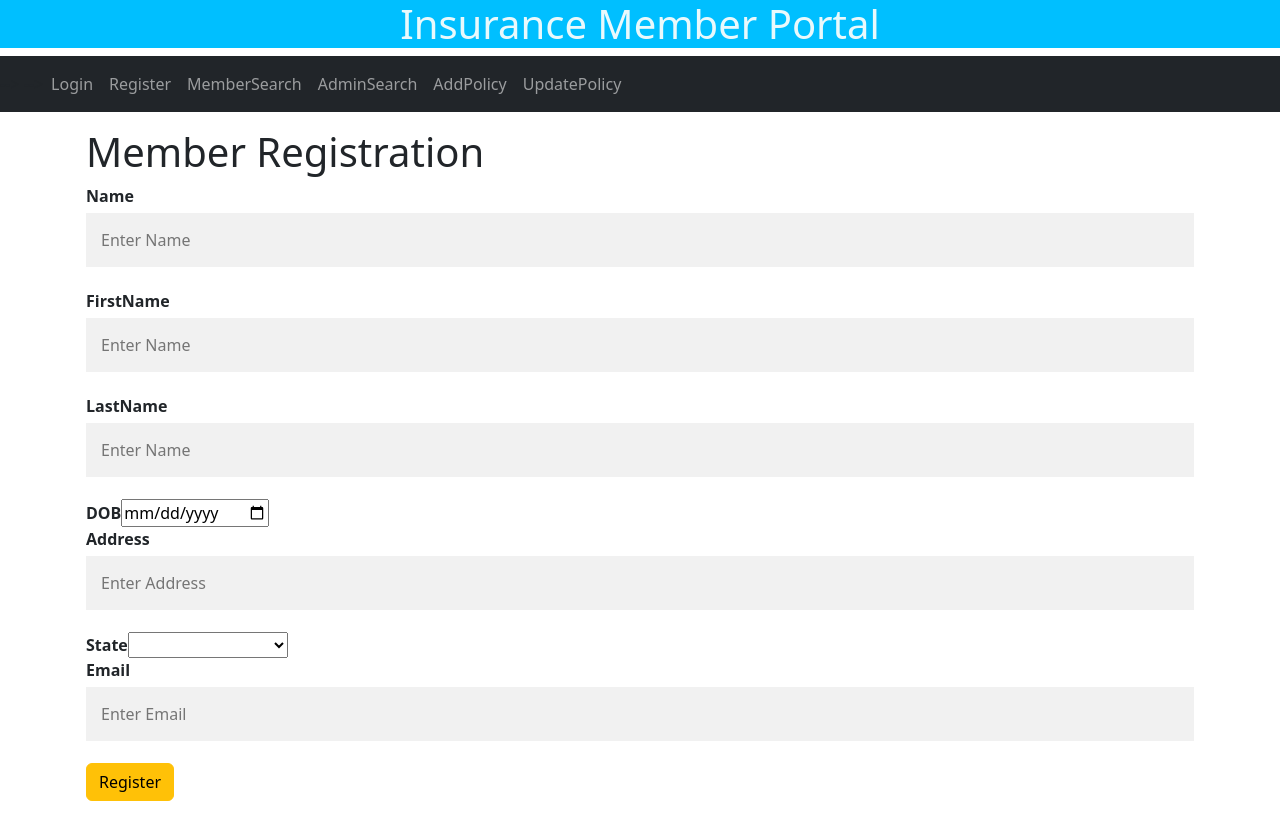
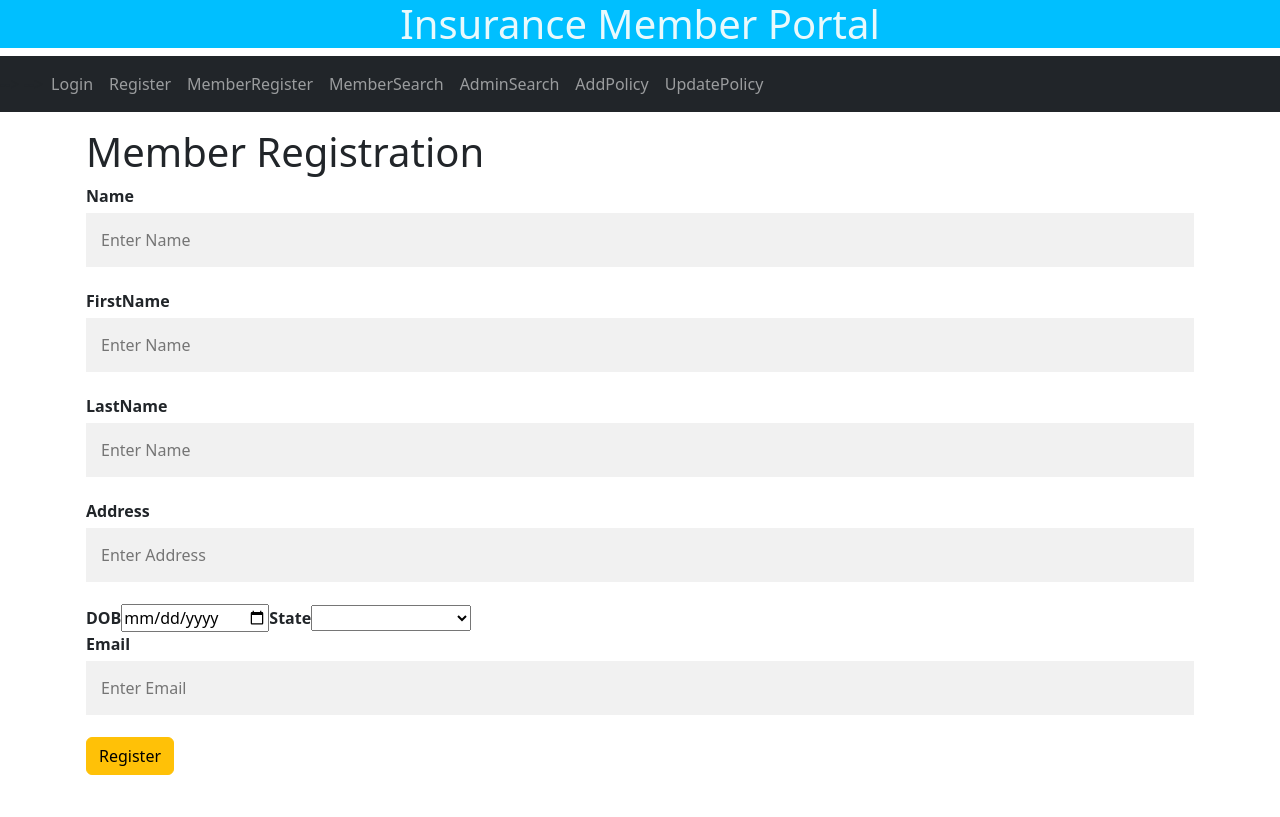
Before and after one commit to sushmagnt9/PolicySubmissionUICode, an Angular app: page /member in a window 1280 px wide. Built offline with nearby package versions, Linux system fonts and the light colour scheme.

Commit message:
css memberregister

```diff
--- a/src/app/member/member.component.html
+++ b/src/app/member/member.component.html
@@ -13,15 +13,16 @@
             <input type="text" placeholder="Enter Name" name="lastname" #lastname="ngModel" required [(ngModel)]="user.lastName">
             <div *ngIf="lastname.errors?.['required'] && lastname.touched" class="text-danger">LastName is Required.</div>
 
-            <label for="DOB"><b>DOB</b></label>
-            <input type="date" placeholder="Enter DOB" name="dob" #dob="ngModel" required [(ngModel)]="user.dob">
-            <div *ngIf="dob.errors?.['required'] && dob.touched" class="text-danger">DOB is Required.</div>
-
             <div>
             <label for="Address"><b>Address</b></label>
             <input type="text" placeholder="Enter Address" name="address" #address="ngModel" required [(ngModel)]="user.address">
             <div *ngIf="address.errors?.['required'] && address.touched" class="text-danger">Address is Required.</div>
             </div>
+
+            <div>
+              <label for="DOB"><b>DOB</b></label>
+            <input type="date" placeholder="Enter DOB" name="dob" #dob="ngModel" required [(ngModel)]="user.dob">
+            <div *ngIf="dob.errors?.['required'] && dob.touched" class="text-danger">DOB is Required.</div>
 
             <label for="State"><b>State</b></label>
             <select name="states" id="State" [(ngModel)]="user.state">
@@ -31,6 +32,7 @@
               <option value="Assam">Assam</option>
               <option value="Bihar">Bihar</option>
             </select>
+          </div>
 
             <div>
             <label for="Email"><b>Email</b></label>
@@ -38,23 +40,6 @@
             <div *ngIf="email.errors?.['required'] && email.touched" class="text-danger">Email is Required.</div>
             </div>
 
-            <!-- <style>
-              #button1{
-              width: 300px;
-              height: 40px;
-
-              }
-              #button2{
-              width: 300px;
-              height: 40px;
-              }
-              </style> -->
-
-
-            <!-- <div class="form-group">
-            <a  (click)="onSubmit()" type="button" id="button1" class="btn btn-primary">Cancel</a>
-            </div> -->
-
             <div class="form-group">
             <a  (click)="onSubmit()" href='memberSearch' type="button" id="button2" class="btn btn-warning float-right">Register</a>
             </div>
--- a/src/app/member/member.component.ts
+++ b/src/app/member/member.component.ts
@@ -42,8 +42,6 @@
         response => {
           console.log(response);
           this.response = response;
-          alert('registration sucess');
-          this.ErrMsg = 'registration sucess';
           return;
         }
       )
--- a/src/app/navbar/navbar.component.html
+++ b/src/app/navbar/navbar.component.html
@@ -10,6 +10,9 @@
   </li>
   <li class="nav-item">
     <a class="nav-link" routerLink="/register">Register</a>
+  </li>
+  <li class="nav-item">
+    <a class="nav-link" routerLink="/member">MemberRegister</a>
   </li>
   <li class="nav-item">
     <a class="nav-link" routerLink="/memberSearch">MemberSearch</a>
```
